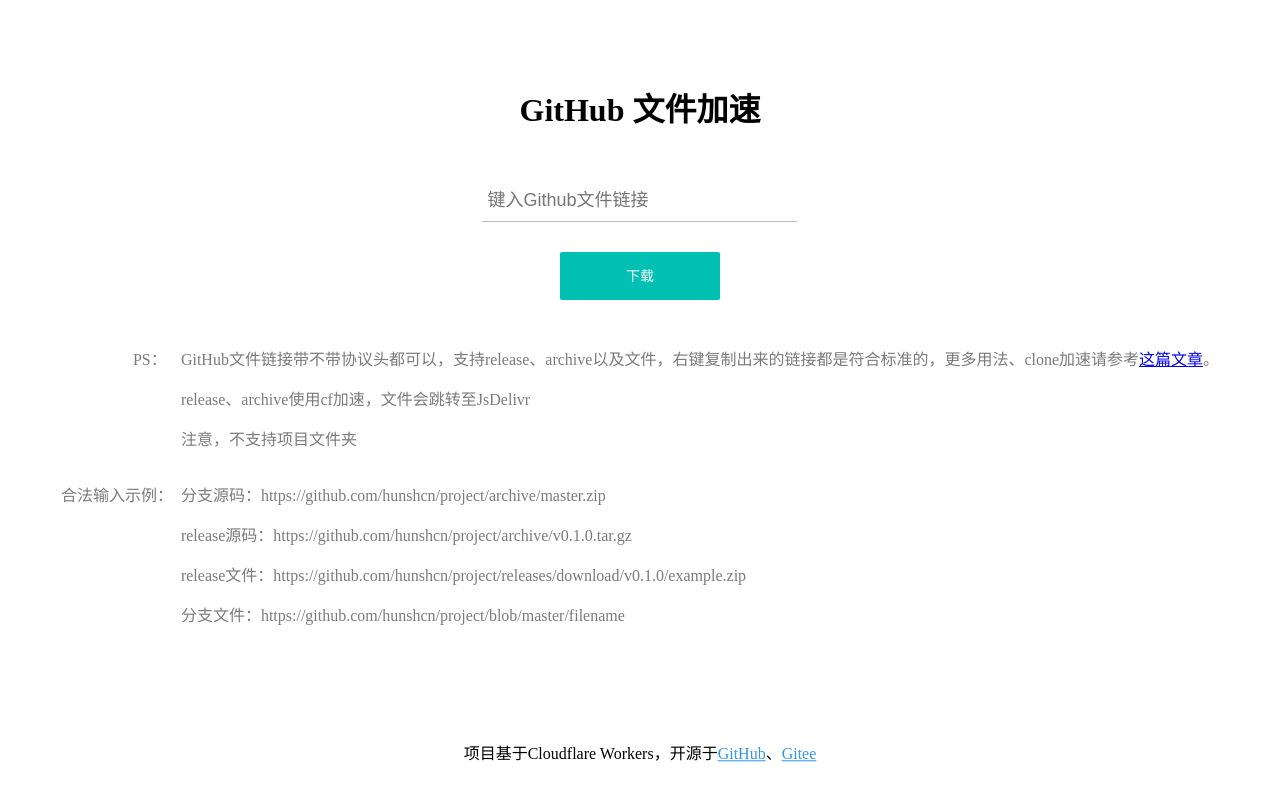
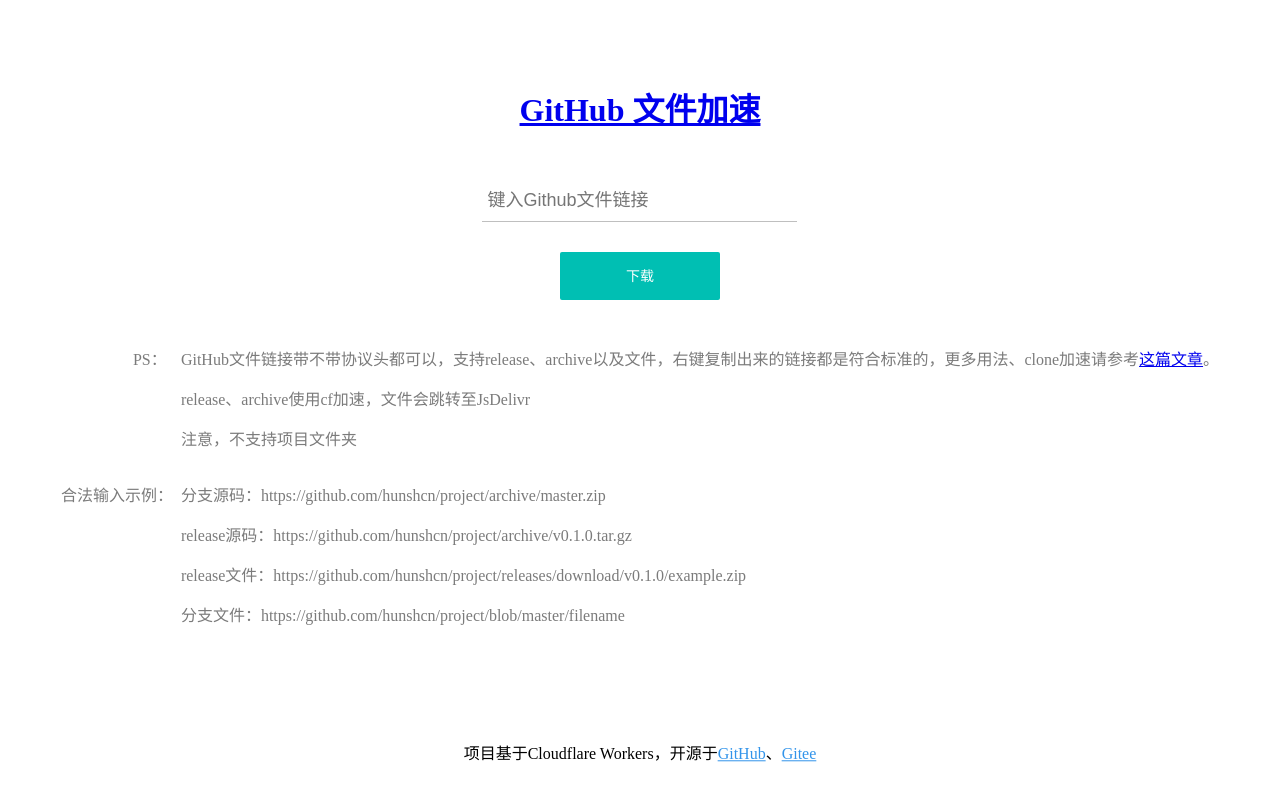
Before and after one commit to DavidDengHui/daviddenghui.github.io, a plain HTML site: page github.html in a window 1280 px wide. Drawn offline with Linux system fonts and the light colour scheme.

Commit message:
Update github.html

```diff
--- a/github.html
+++ b/github.html
@@ -119,7 +119,7 @@
     <title>GitHub 文件加速</title>
 </head>
 <body class="flex">
-<h1 style="margin-bottom: 50px">GitHub 文件加速</h1>
+<h1 style="margin-bottom: 50px"><a href="https://git.covear.xyz/">GitHub 文件加速</a></h1>
 <form action="./" method="get" style="padding-bottom: 40px" target="_blank" class="flex" onsubmit="toSubmit(event)">
     <label class="block" style="width: fit-content">
         <input class="block url" name="q" type="text" placeholder="键入Github文件链接"
```
